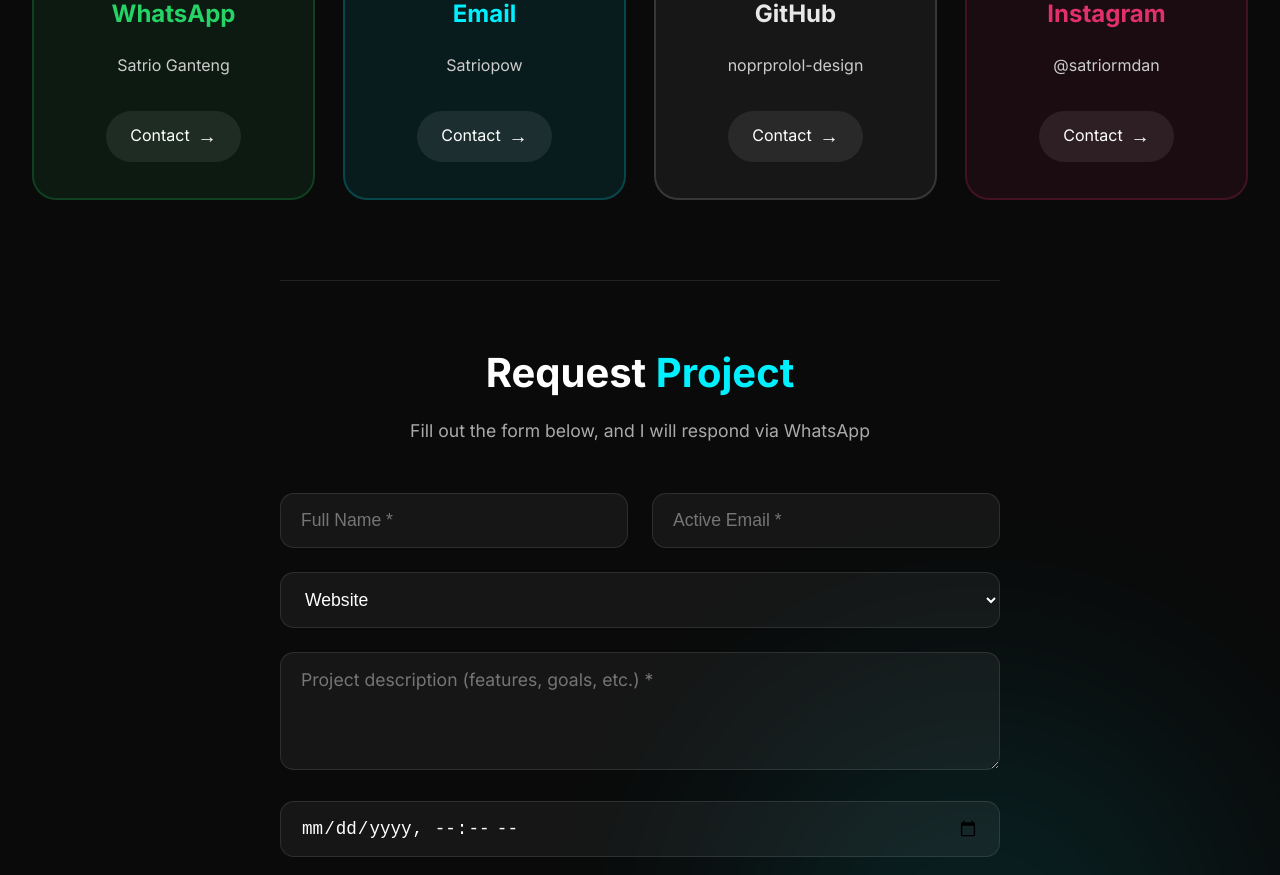
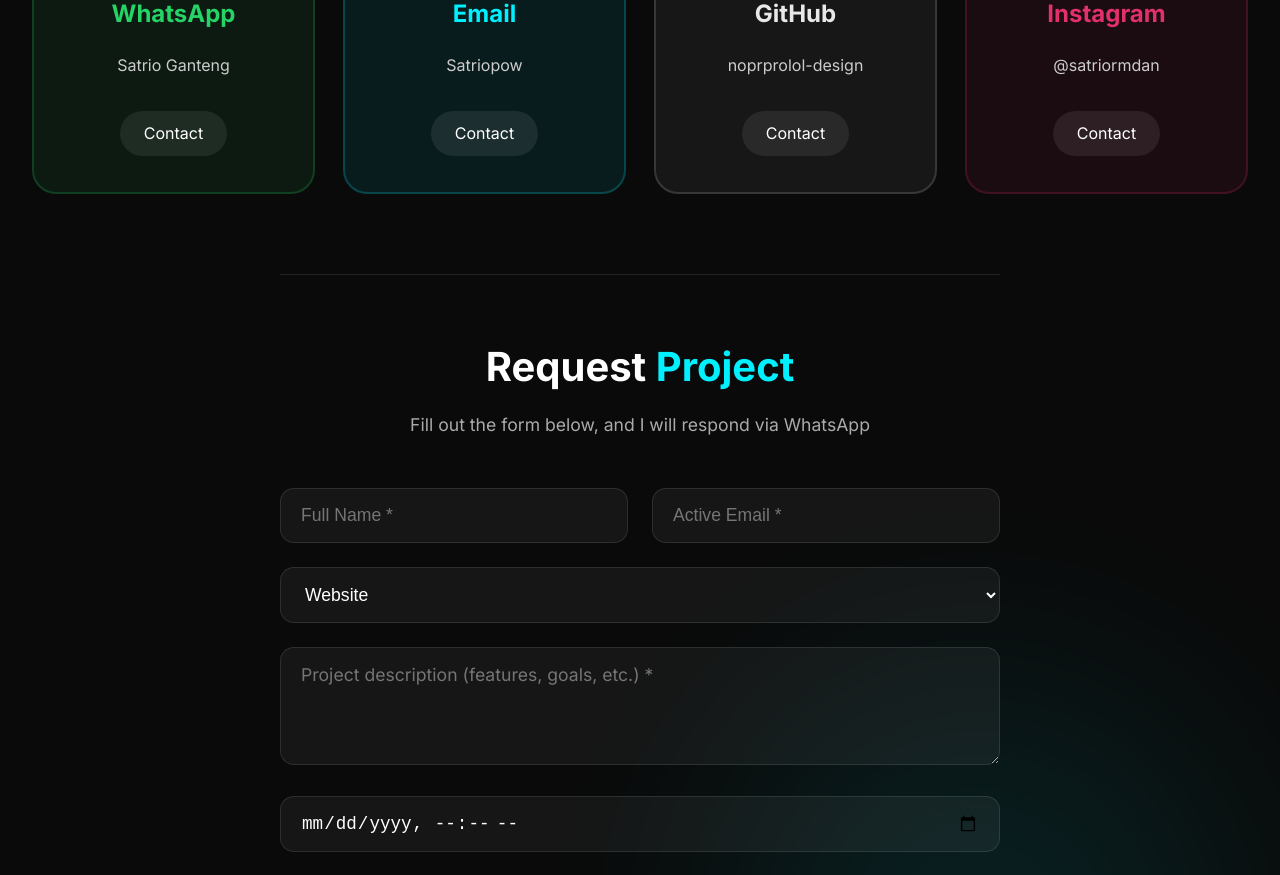
Before and after one commit to noprprolol-design/Satrioportofolio, a Next.js app: page / in a window 1280 px wide. Shown: the part 4060-4935 px from the top of the page. Built offline with nearby package versions, Linux system fonts and the light colour scheme.

Commit message:
Update: deskripsi perubahan lo disini

```diff
--- a/components/Contact.tsx
+++ b/components/Contact.tsx
@@ -342,7 +342,6 @@ export default function Contact() {
                 gap: '8px',
               }}>
                 Contact
-                <span style={{ fontSize: '1.2rem' }}>→</span>
               </div>
             </motion.a>
           ))}
```
